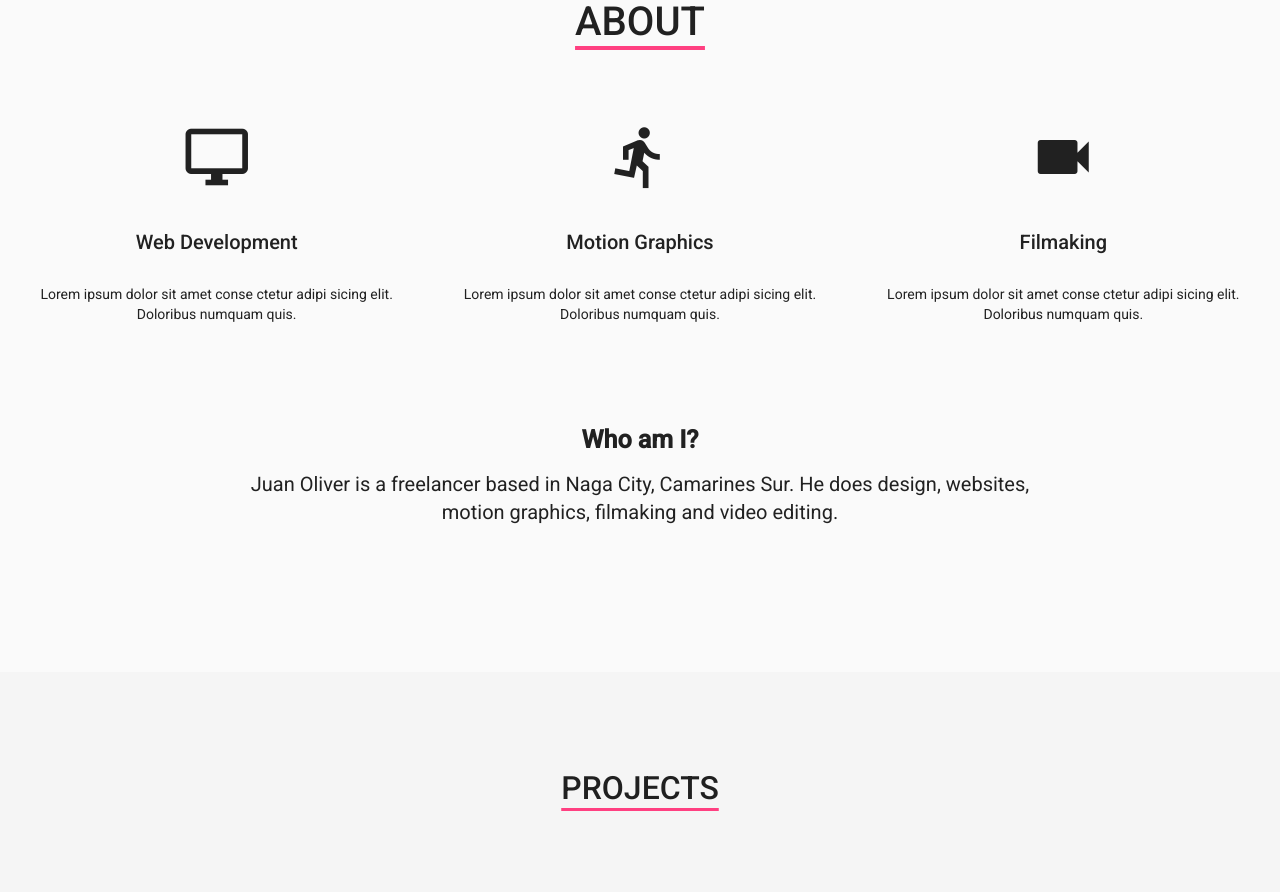
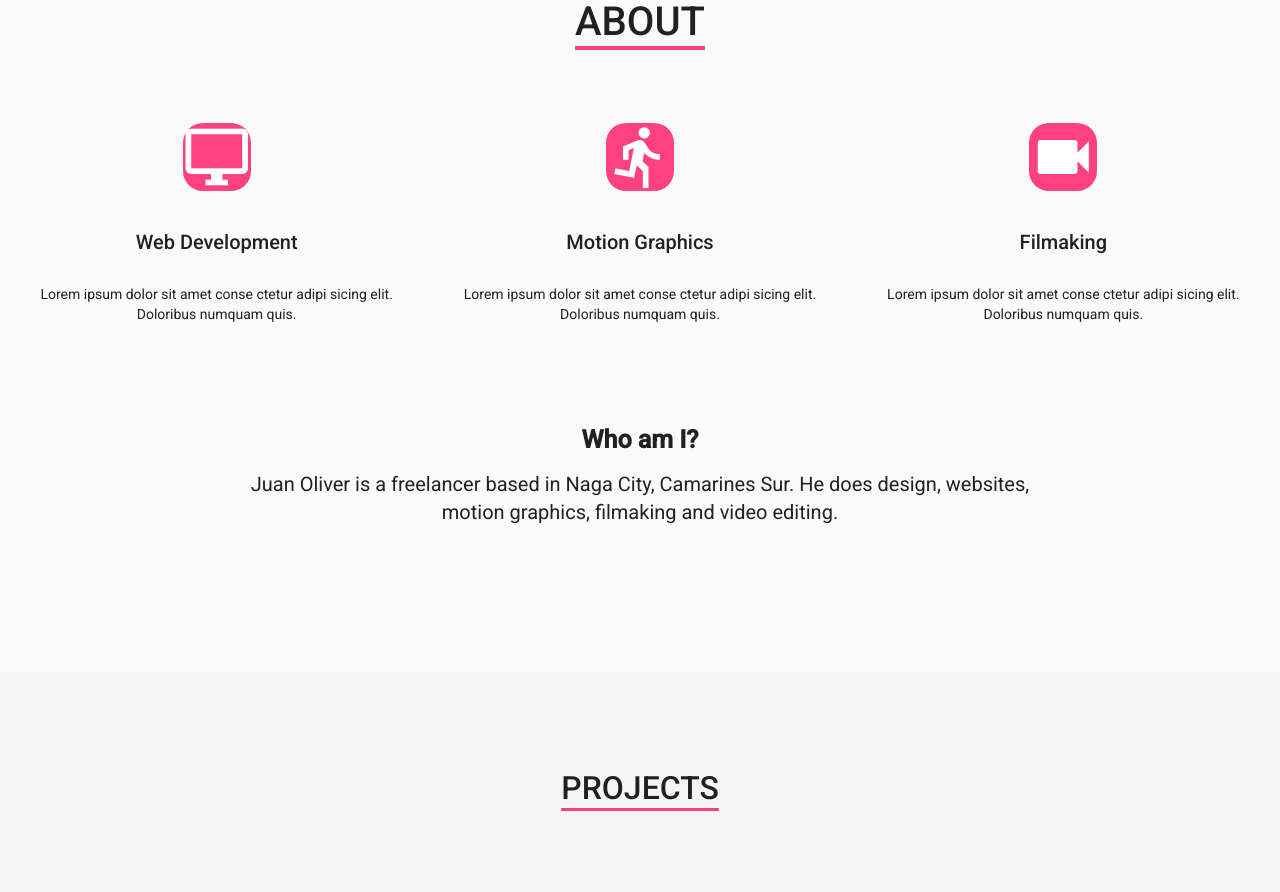
Before and after one commit to joawa10/single-page-portfolio2, an Angular app: page / in a window 1280 px wide. Shown: the part 1180-2072 px from the top of the page. Built offline with nearby package versions, Linux system fonts and the light colour scheme; grey boxes are pictures that could not be loaded.

Commit message:
add color to about section icons

```diff
--- a/src/app/about/about.component.css
+++ b/src/app/about/about.component.css
@@ -35,6 +35,10 @@
     word-wrap: normal;
     white-space: nowrap;
     direction: ltr;
+    color: white;
+    background-size: 75px;
+    background-color:  #ff4081;
+    border-radius: 20px;
 
     /* Support for all WebKit browsers. */
     -webkit-font-smoothing: antialiased;
```
